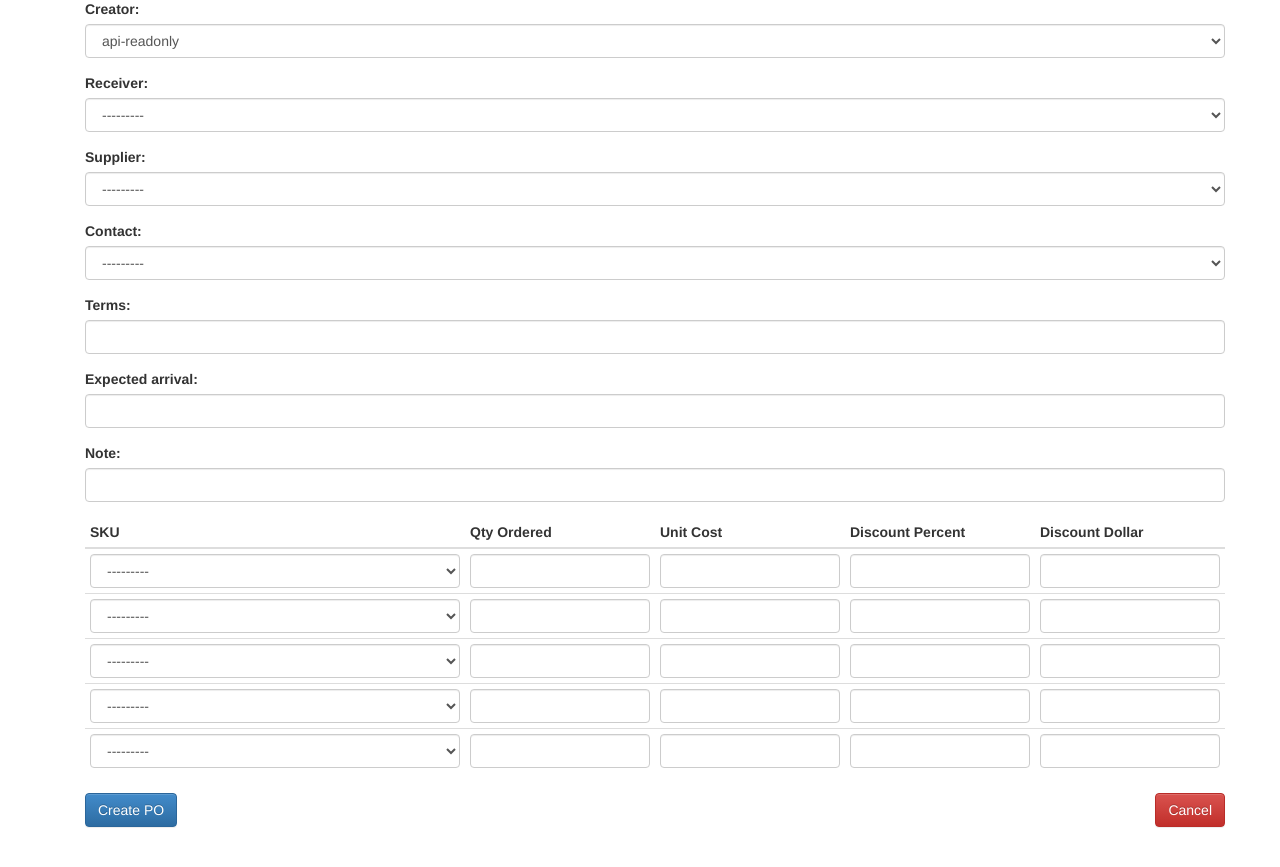
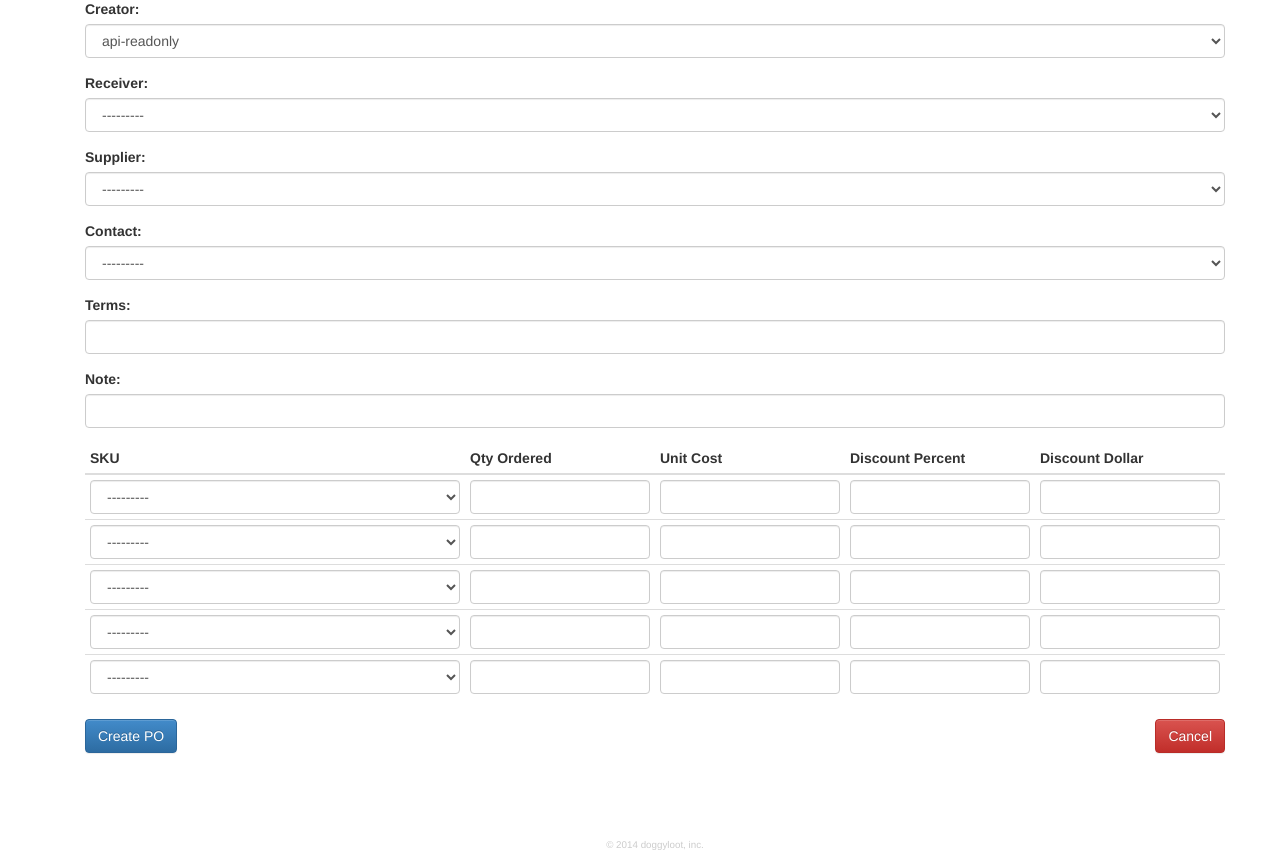
Before and after one commit to vforgione/dodger, a Django app: page /purchase_orders/create/ in a window 1280 px wide. Shown: the part 127-994 px from the top of the page. Run offline with Django 3.2, Linux system fonts and the light colour scheme; a user stored in the database is signed in; data comes from the database, SQL or seed files in the repository; data that the repository does not hold is empty; parts of the project's set-up code (start-up, migrations or seed data) failed here and were passed over; some libraries are stand-ins or nearby versions.

Commit message:
removed arrival from po model - fixes #42

```diff
--- a/app/api.py
+++ b/app/api.py
@@ -256,7 +256,6 @@ class PurchaseOrderResource(ModelResource):
             'receiver': ALL_WITH_RELATIONS,
             'note': ALL,
             'created': ALL,
-            'expected_arrival': ALL,
             'terms': ALL,
             'total_cost': ALL,
         }
--- a/app/forms.py
+++ b/app/forms.py
@@ -198,14 +198,13 @@ class PurchaseOrderForm(forms.ModelForm):
 
     class Meta:
         model = PurchaseOrder
-        fields = ('creator', 'receiver', 'supplier', 'contact', 'terms', 'expected_arrival', 'note')
+        fields = ('creator', 'receiver', 'supplier', 'contact', 'terms', 'note')
         widgets = {
             'creator': forms.Select(attrs={'class': 'form-control creator'}),
             'supplier': forms.Select(attrs={'class': 'form-control supplier'}),
             'contact': forms.Select(attrs={'class': 'form-control contact'}),
             'receiver': forms.Select(attrs={'class': 'form-control receiver'}),
             'terms': forms.TextInput(attrs={'class': 'form-control terms'}),
-            'expected_arrival': forms.TextInput(attrs={'class': 'form-control expected-arrival'}),
             'note': forms.TextInput(attrs={'class': 'form-control note'}),
         }
 
--- a/app/models.py
+++ b/app/models.py
@@ -256,7 +256,6 @@ class PurchaseOrder(models.Model):
     receiver = models.ForeignKey(Receiver)
     note = models.TextField(blank=True, null=True)
     created = models.DateTimeField(auto_now_add=True)
-    expected_arrival = models.DateField(blank=True, null=True)
     terms = models.CharField(max_length=255)
 
     def get_absolute_url(self):
--- a/app/templates/app/purchase_order__table.html
+++ b/app/templates/app/purchase_order__table.html
@@ -120,7 +120,6 @@
     <td>{{ po.receiver.name }}</td>
     <td>{{ po.terms }}</td>
     <td>{{ po.note|default:"-"|safe }}</td>
-    <td>{{ po.expected_arrival|default:"-" }}</td>
     <td>{{ po.shipment_set.all|join:", " }}</td>
   </tr>
   {% endfor %}
--- a/app/templates/app/purchase_order__view.html
+++ b/app/templates/app/purchase_order__view.html
@@ -14,7 +14,6 @@
   <tr><th>Receiver</th><td><a href="{{ po.receiver.get_absolute_url }}" target="_blank">{{ po.receiver }}</a></td></tr>
   <tr><th>Note</th><td>{{ po.note|default:"-"|safe }}</td></tr>
   <tr><th>Date Created</th><td>{{ po.created }}</td></tr>
-  <tr><th>Expected Arrival</th><td>{{ po.expected_arrival|default:"-" }}</td></tr>
   <tr><th>Shipments</th><td>
     {% if po.shipment_set.all|length %}
     {% for ship in po.shipment_set.all %}
--- a/app/views.py
+++ b/app/views.py
@@ -795,14 +795,14 @@ def purchase_order__export(request):
 
     writer = csv.writer(response)
     writer.writerow([
-        'id', 'date created', 'dat member', 'supplier', 'contact', 'receiver', 'terms', 'expected arrival', 'note',
+        'id', 'date created', 'dat member', 'supplier', 'contact', 'receiver', 'terms', 'note',
         'shipment ids'
     ])
 
     for po in pos:
         writer.writerow([
             po.id, po.created.strftime('%m/%d/%Y'), po.creator.username, po.supplier.name, po.contact.name,
-            po.receiver.name, po.terms, po.expected_arrival, po.note,
+            po.receiver.name, po.terms, po.note,
             ', '.join([str(s.id) for s in po.shipment_set.all()])
         ])
 
```
Also changed, not shown: app/migrations/0005_auto__del_field_purchaseorder_expected_arrival.py (added).
